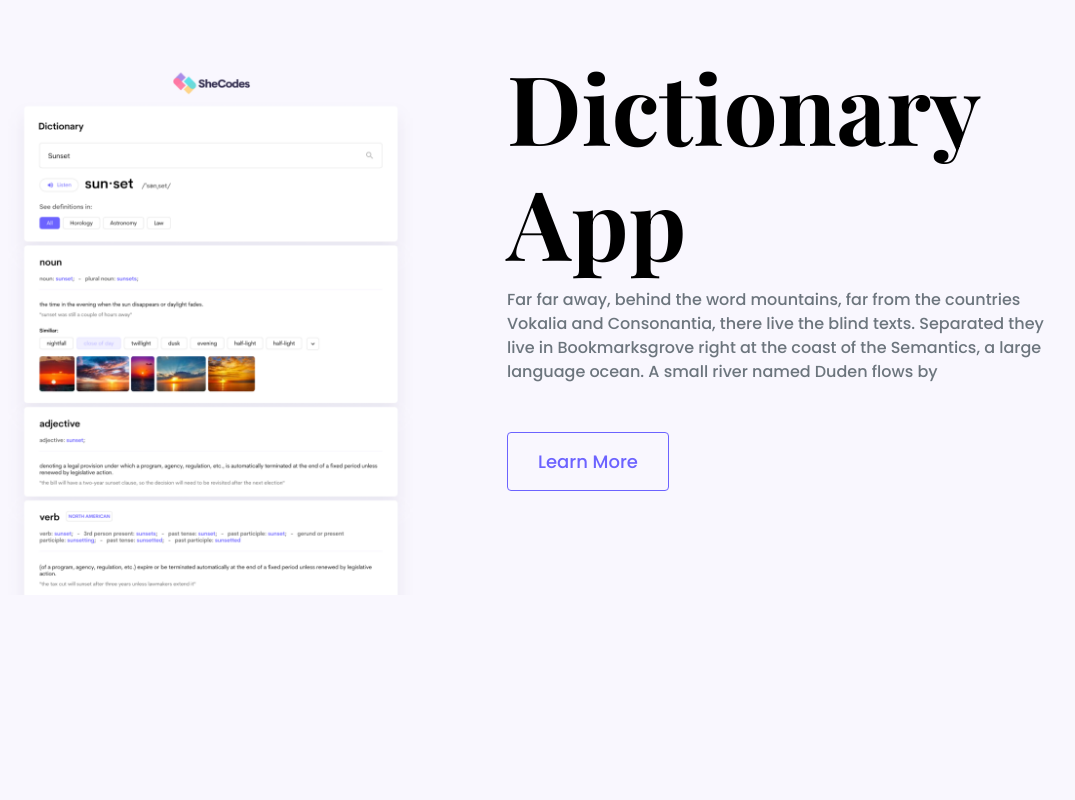
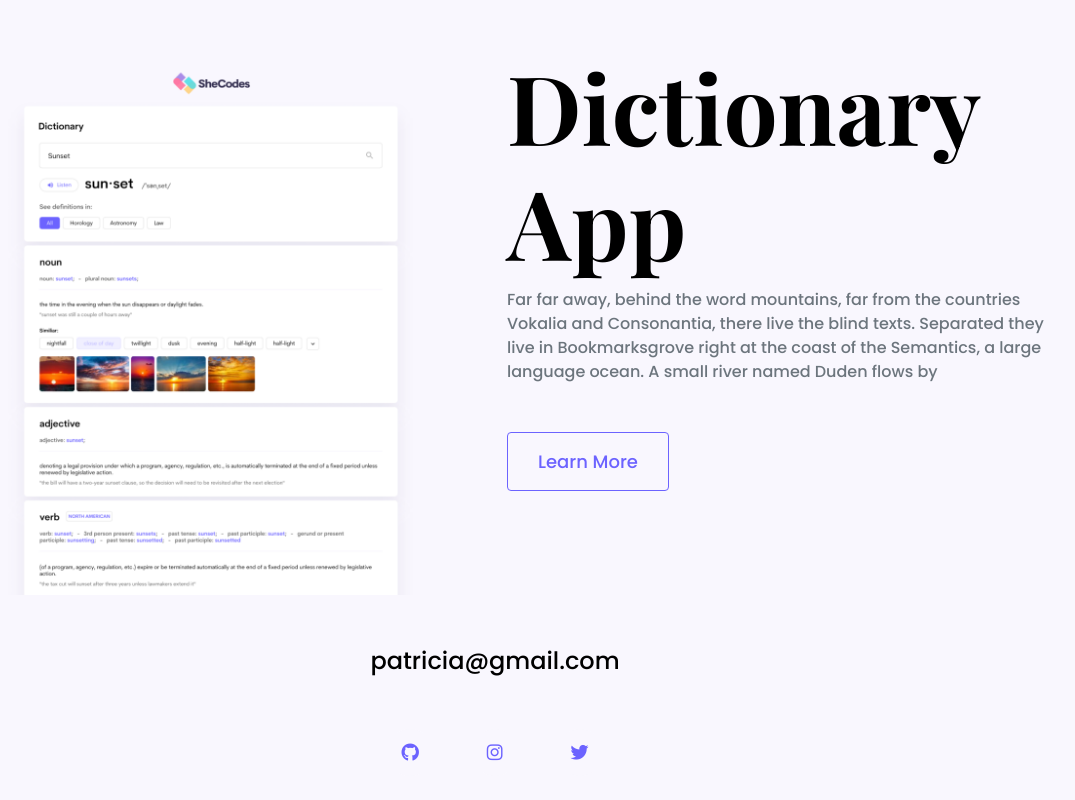
Before and after one commit to Lebohang2/Portfolio-Project, a plain HTML site: page index.html in a window 1280 px wide. Shown: the part 2033-2833 px from the top of the page, without its empty margins (145-1220 px from the left). Before the commit the page ends 2676 px from the top, so only its background shows below. Drawn offline with nearby package versions, Linux system fonts and the light colour scheme.

Commit message:
Add footer with email link and social media icons; style updates for improved layout

```diff
--- a/index.html
+++ b/index.html
@@ -16,6 +16,11 @@
     ></script>
     <link rel="stylesheet" href="src/styles.css">
     <link href="https://fonts.googleapis.com/css2?family=Playfair+Display:wght@700&amp;family=Poppins:wght@500;700&amp;display=swap" rel="stylesheet">
+    <link
+  rel="stylesheet"
+  href="https://cdnjs.cloudflare.com/ajax/libs/font-awesome/6.5.1/css/all.min.css"
+/>
+
     <title>Portfolio Project</title>
   </head>
   <body>
@@ -83,6 +88,35 @@
         <a href="#" class="links mb-5" target="_blank">Learn More</a>
     </div>
        </div>
+       <footer>
+        <a href="mailto:patricia@gmail.com" class="email-link">patricia@gmail.com</a>
+        <div class="social-icons">
+          <a
+  href="https://github.com/patricia"
+  target="_blank"
+  aria-label="GitHub"
+  class="social-icon"
+>
+  <i class="fa-brands fa-github"></i>
+</a>
+          <a
+  href="https://instagram.com/patricia"
+  target="_blank"
+  aria-label="Instagram"
+  class="social-icon"
+>
+  <i class="fa-brands fa-instagram"></i>
+</a>
+          <a
+  href="https://twitter.com/patricia"
+  target="_blank"
+  aria-label="Twitter"
+  class="social-icon"
+>
+  <i class="fa-brands fa-twitter"></i>
+</a>
+        </div>
+       </footer>
   </div>
 
   </body>
--- a/src/styles.css
+++ b/src/styles.css
@@ -171,7 +171,40 @@ nav img{
 nav a:hover, nav li.active a {
     color: var(--primary-color);
 }
-
+footer .email-link{
+    text-decoration: none;
+    color: black;
+    font-family: var(--font-family-body);
+    font-size: 24px;
+    display: flex;
+    justify-content: center;
+}
+footer .email-link:hover{
+    color: var(--primary-color);
+    transition: 0.3s;
+    cursor: pointer;
+}
+footer .social-icons{
+    display: flex;
+    justify-content: center;
+    margin-top: 50px;
+    margin-bottom: 50px;
+}
+footer .social-icons a{
+    color: var(--primary-color);
+    margin: 0 20px;
+    background: var(--secondary-color);
+    padding: 10px 14px;
+    border-radius: 50%;
+    font-size: 18px;
+    transition: all 100ms ease-in-out;
+}
+footer .social-icons a:hover{
+    background: var(--primary-color);
+    color: var(--secondary-color);
+    transform: scale(1.1);
+    transition: all 100ms ease-in-out;
+}
 @media (max-width:600px){
     img{
         display: none;
```
